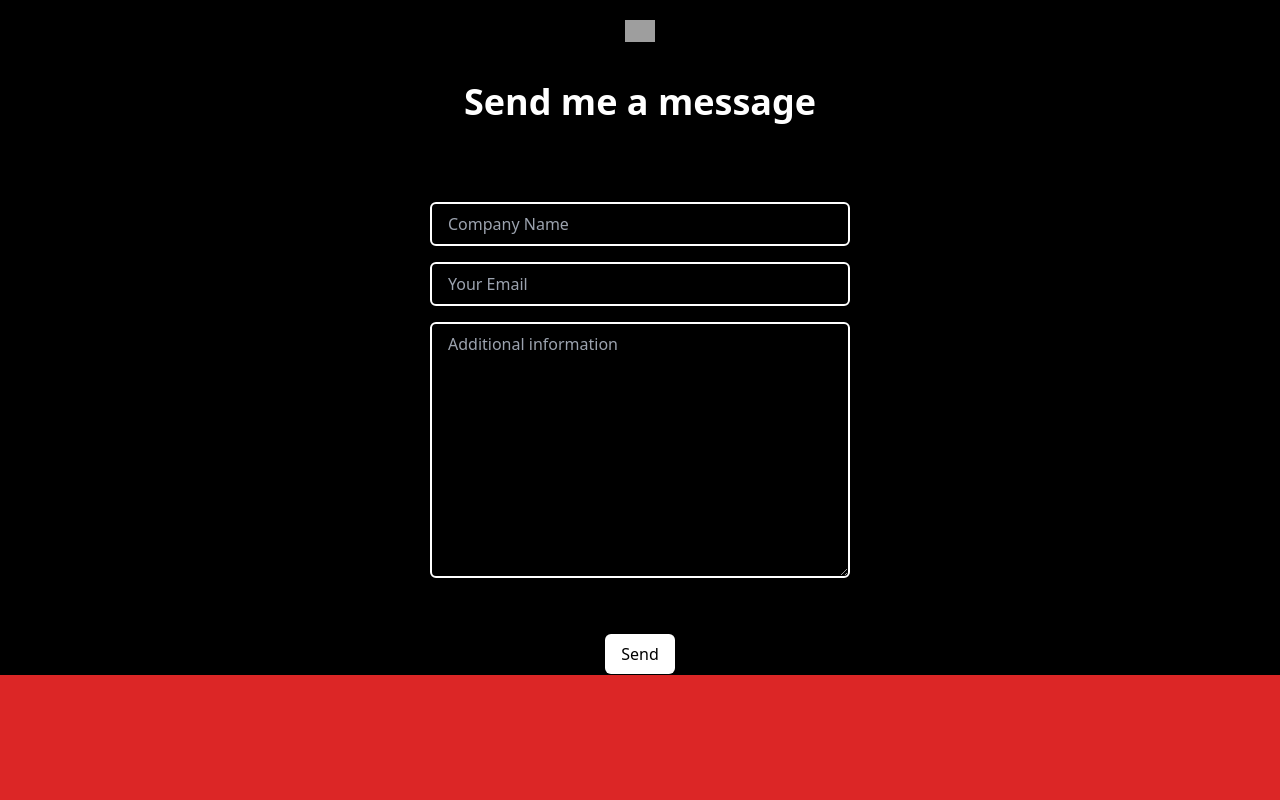
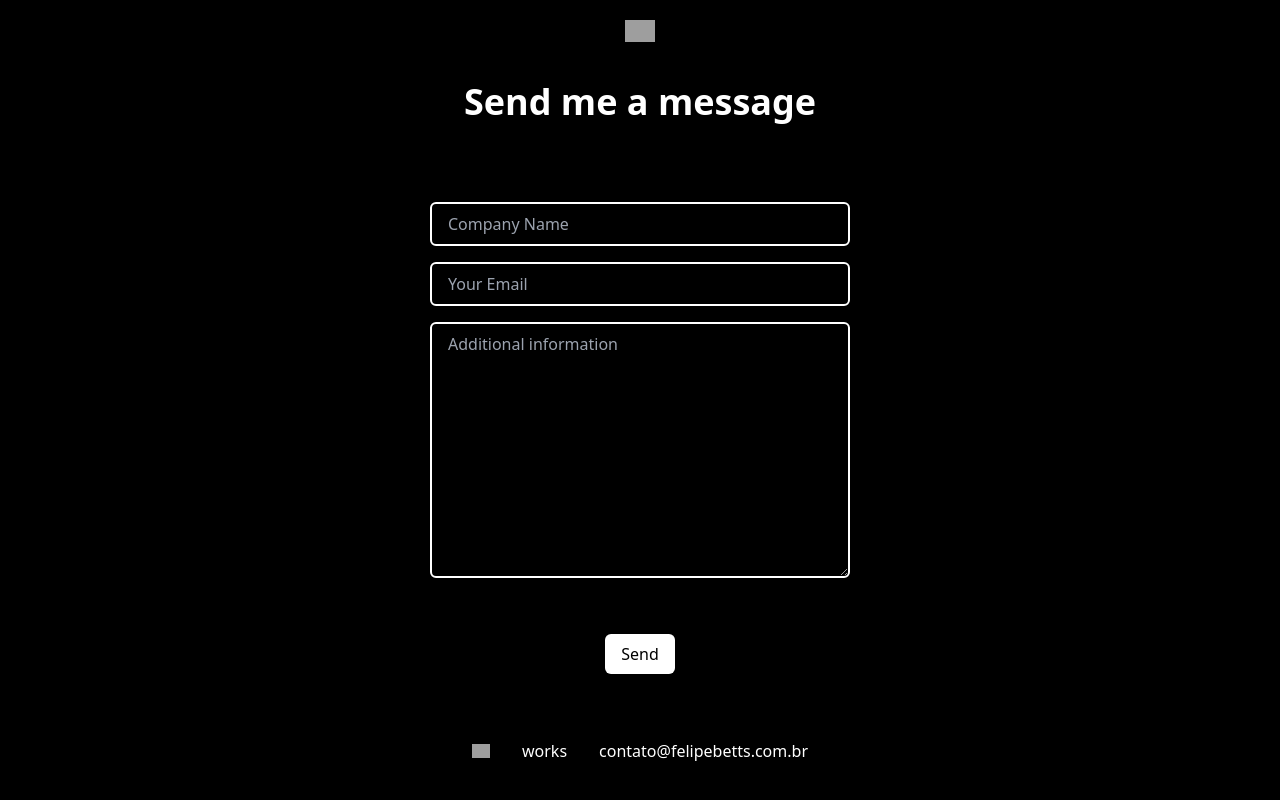
Before and after one commit to felipebetts/portfolio-2023, a Next.js app: page / in a window 1280 px wide. Shown: the part 5262-6062 px from the top of the page. Built offline with nearby package versions, Linux system fonts and the light colour scheme; grey boxes are pictures that could not be loaded.

Commit message:
feat: add footer

```diff
--- a/src/components/contact-form.tsx
+++ b/src/components/contact-form.tsx
@@ -28,7 +28,7 @@ const Contact = () => {
     <div className="bg-black text-white flex flex-col justify-center pt-10 min-h-[90vh]">
       <div className="flex flex-1 flex-col justify-center items-center pt-10 lg:pt-6">
         <div className="pb-10">
-          <Image src="/assets/away.jpg" alt="logo" height={30} width={30} />
+          <Image src="/assets/logo.jpg" alt="logo" height={30} width={30} />
         </div>
         <h2 className="text-4xl font-bold">Send me a message</h2>
         <form
--- /dev/null
+++ b/src/components/footer.tsx
@@ -0,0 +1,17 @@
+import Image from 'next/image'
+import Link from 'next/link'
+import React from 'react'
+
+const Footer = () => {
+  return (
+    <footer className="flex gap-8 items-center justify-center bg-black text-white p-16">
+      <Image src="/assets/logo.jpg" alt="logo" width={18} height={18} />
+      <Link href="/works">works</Link>
+      <Link href="mailto:contato@felipebetts.com.br">
+        contato@felipebetts.com.br
+      </Link>
+    </footer>
+  )
+}
+
+export default Footer
--- a/src/pages/index.tsx
+++ b/src/pages/index.tsx
@@ -4,6 +4,7 @@ import Masthead from '@/components/masthead'
 import Works from '@/components/works/works'
 import Head from 'next/head'
 import React from 'react'
+import Footer from '@/components/footer'
 
 const Home: React.FC = () => {
   return (
@@ -20,7 +21,7 @@ const Home: React.FC = () => {
       <About />
       <Works />
       <Contact />
-      <div className="min-h-screen bg-red-600"></div>
+      <Footer />
     </>
   )
 }
```
